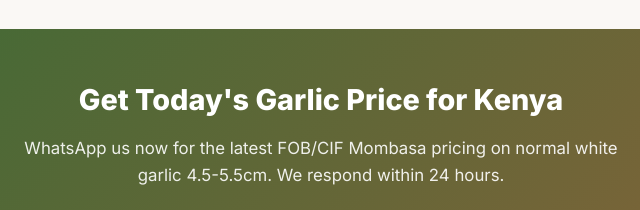
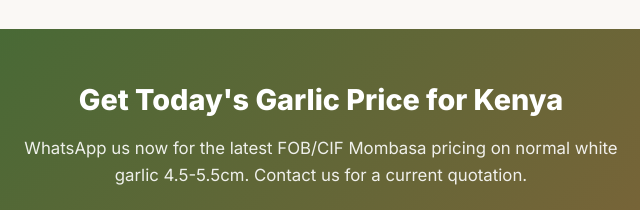
Before and after one commit to benshuailan-collab/excrop, a plain HTML site: page markets/kenya.html in a window 1280 px wide. Shown: the part 2620-2830 px from the top of the page, 319-959 px from the left. Drawn offline with Linux system fonts and the light colour scheme.

Commit message:
Remove unverified 24-hour response promise

```diff
--- a/markets/kenya.html
+++ b/markets/kenya.html
@@ -230,7 +230,7 @@
     <!-- WhatsApp CTA -->
     <div style="text-align: center; background: linear-gradient(135deg, var(--green) 0%, var(--brown) 100%); border-radius: var(--radius); padding: 48px 28px; color: var(--white);">
       <h2 style="font-size: 1.8rem; font-weight: 800; margin-bottom: 12px;">Get Today's Garlic Price for Kenya</h2>
-      <p style="font-size: 1.05rem; opacity: 0.9; margin-bottom: 24px; max-width: 600px; margin-left: auto; margin-right: auto;">WhatsApp us now for the latest FOB/CIF Mombasa pricing on normal white garlic 4.5-5.5cm. We respond within 24 hours.</p>
+      <p style="font-size: 1.05rem; opacity: 0.9; margin-bottom: 24px; max-width: 600px; margin-left: auto; margin-right: auto;">WhatsApp us now for the latest FOB/CIF Mombasa pricing on normal white garlic 4.5-5.5cm. Contact us for a current quotation.</p>
       <a href="https://wa.me/8613658980612" target="_blank" class="btn btn--gold btn--lg"><svg class="icon" viewBox="0 0 24 24" fill="currentColor"><path d="M.057 24l1.687-6.163a11.867 11.867 0 01-1.587-5.946C.16 5.335 5.495 0 12.05 0a11.82 11.82 0 018.413 3.488 11.82 11.82 0 013.48 8.414c-.003 6.557-5.338 11.892-11.893 11.892a11.9 11.9 0 01-5.688-1.448L.057 24zm6.597-3.807c1.676.995 3.276 1.591 5.392 1.592 5.448 0 9.886-4.434 9.889-9.885.002-5.462-4.415-9.89-9.881-9.892-5.452 0-9.887 4.434-9.889 9.884a9.86 9.86 0 001.51 5.26l-.999 3.648 3.978-1.207z"/></svg> +86 136 5898 0612</a>
     </div>
 
```
